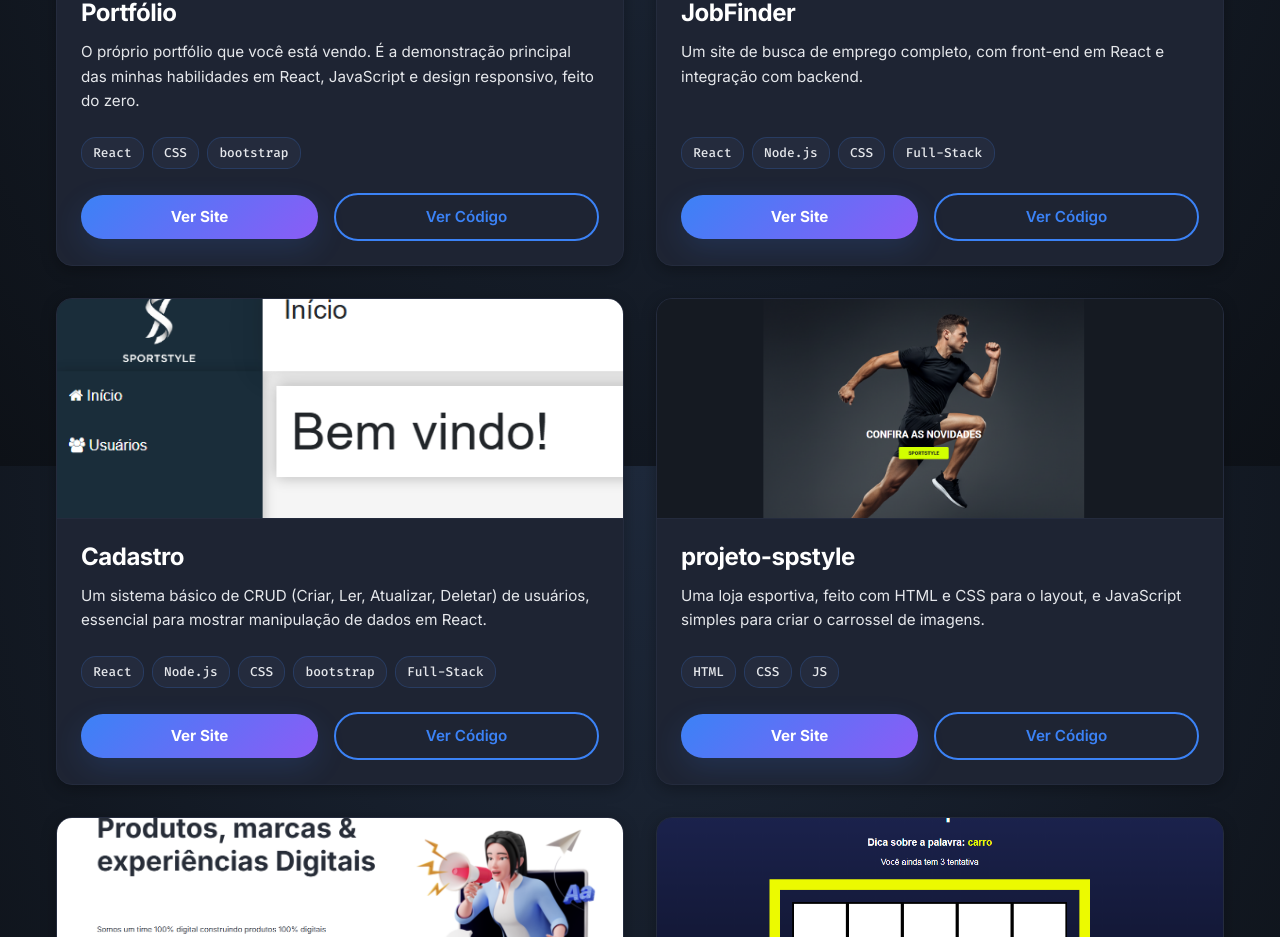
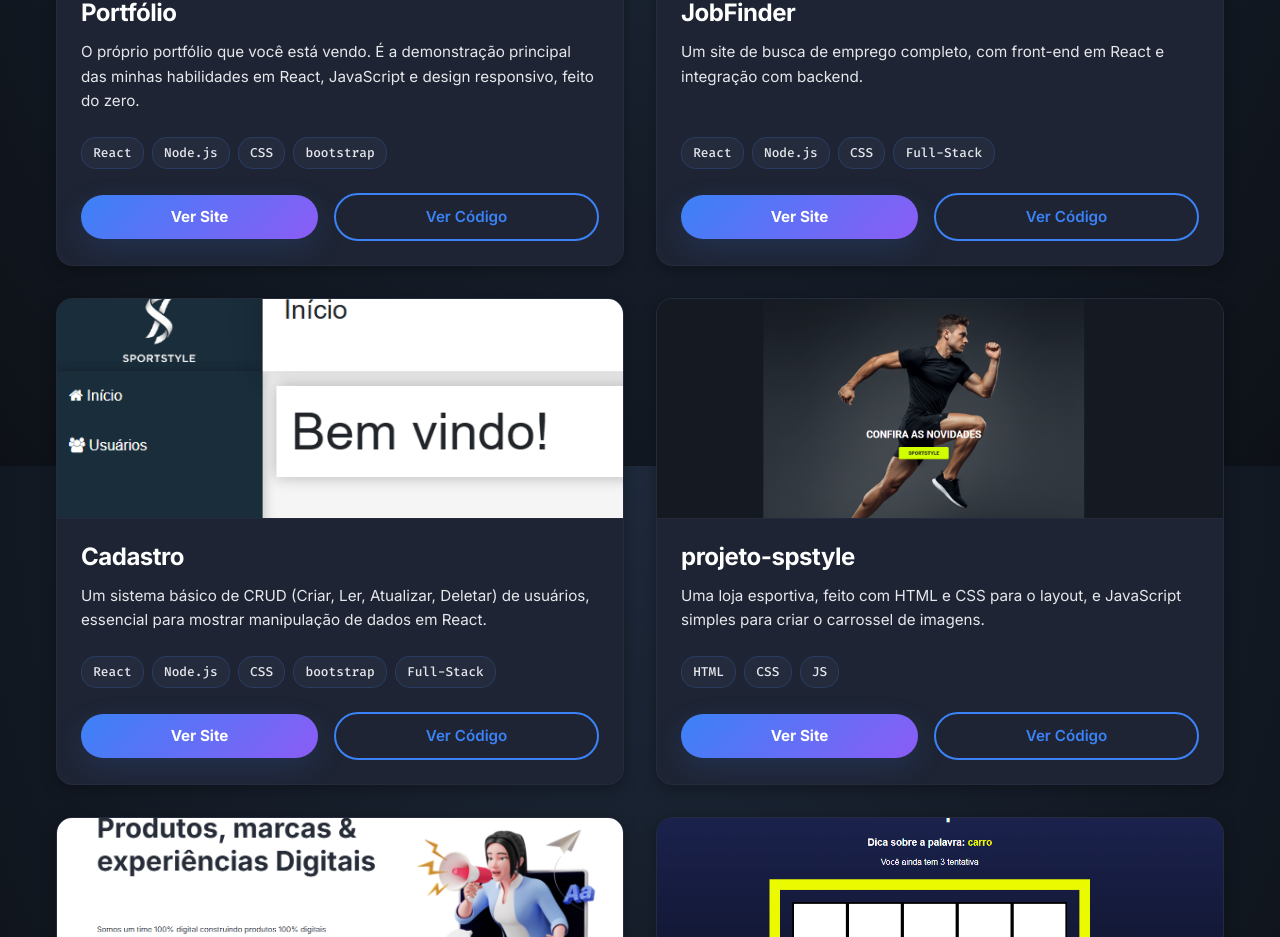
Before and after one commit to JoaoAndreotti90/meu-portfolio, a React (Vite) app: page /projetos in a window 1280 px wide. Shown: the part 1134-2071 px from the top of the page. Built offline with nearby package versions, Linux system fonts and the light colour scheme.

Commit message:
arrumando projetos

```diff
--- a/src/components/Pages/Projects/Projects.jsx
+++ b/src/components/Pages/Projects/Projects.jsx
@@ -29,7 +29,7 @@ const allProjectsData = [
     imageUrl: "/sites/site6.png",
     siteUrl: "https://meu-portfolio-two-ruby.vercel.app/",
     githubUrl: "https://github.com/JoaoAndreotti90/meu-portfolio",
-    tags: ["React", "CSS", "bootstrap"] ,
+    tags: ["React", "Node.js", "CSS", "bootstrap"] ,
     category: "React"
   },
   {
```
